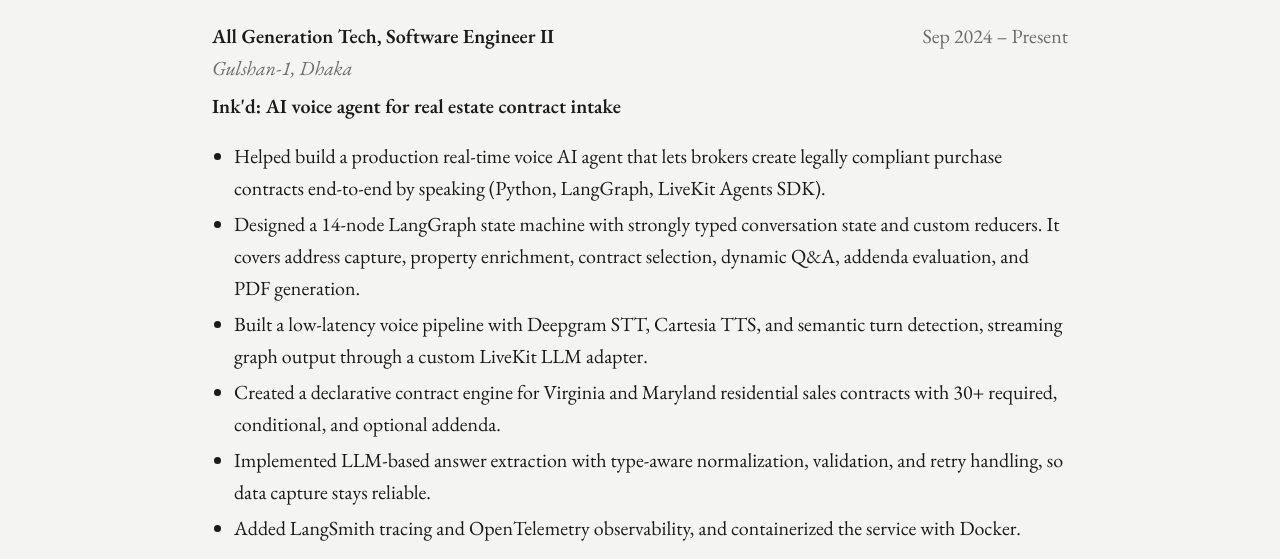
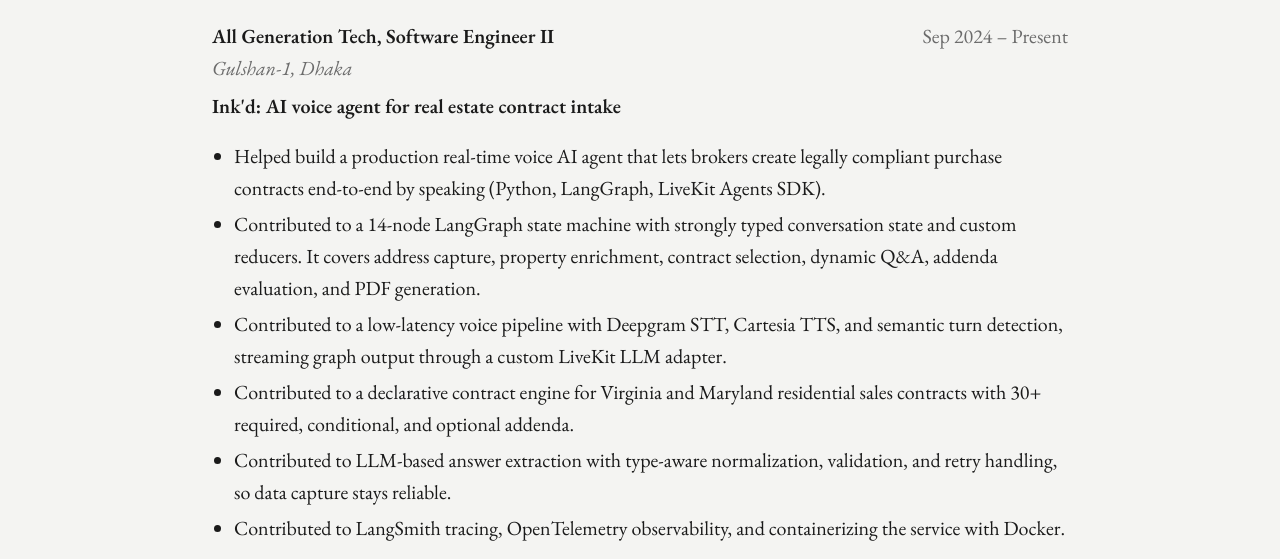
Before and after one commit to acesuu/acesuu.github.io, a plain HTML site: page experience.html in a window 1280 px wide. Shown: the part 212-771 px from the top of the page. Drawn offline with nearby package versions, Linux system fonts and the light colour scheme.

Commit message:
Reword Ink'd bullets as "Contributed to"
Co-Authored-By: Claude Opus 5.5 <noreply@anthropic.com>

```diff
--- a/experience.html
+++ b/experience.html
@@ -34,11 +34,11 @@
       <p><strong>Ink'd: AI voice agent for real estate contract intake</strong></p>
       <ul>
         <li>Helped build a production real-time voice AI agent that lets brokers create legally compliant purchase contracts end-to-end by speaking (Python, LangGraph, LiveKit Agents SDK).</li>
-        <li>Designed a 14-node LangGraph state machine with strongly typed conversation state and custom reducers. It covers address capture, property enrichment, contract selection, dynamic Q&amp;A, addenda evaluation, and PDF generation.</li>
-        <li>Built a low-latency voice pipeline with Deepgram STT, Cartesia TTS, and semantic turn detection, streaming graph output through a custom LiveKit LLM adapter.</li>
-        <li>Created a declarative contract engine for Virginia and Maryland residential sales contracts with 30+ required, conditional, and optional addenda.</li>
-        <li>Implemented LLM-based answer extraction with type-aware normalization, validation, and retry handling, so data capture stays reliable.</li>
-        <li>Added LangSmith tracing and OpenTelemetry observability, and containerized the service with Docker.</li>
+        <li>Contributed to a 14-node LangGraph state machine with strongly typed conversation state and custom reducers. It covers address capture, property enrichment, contract selection, dynamic Q&amp;A, addenda evaluation, and PDF generation.</li>
+        <li>Contributed to a low-latency voice pipeline with Deepgram STT, Cartesia TTS, and semantic turn detection, streaming graph output through a custom LiveKit LLM adapter.</li>
+        <li>Contributed to a declarative contract engine for Virginia and Maryland residential sales contracts with 30+ required, conditional, and optional addenda.</li>
+        <li>Contributed to LLM-based answer extraction with type-aware normalization, validation, and retry handling, so data capture stays reliable.</li>
+        <li>Contributed to LangSmith tracing, OpenTelemetry observability, and containerizing the service with Docker.</li>
       </ul>
 
       <p style="margin-top:18px"><strong>Annuity new-business platform</strong></p>
```
